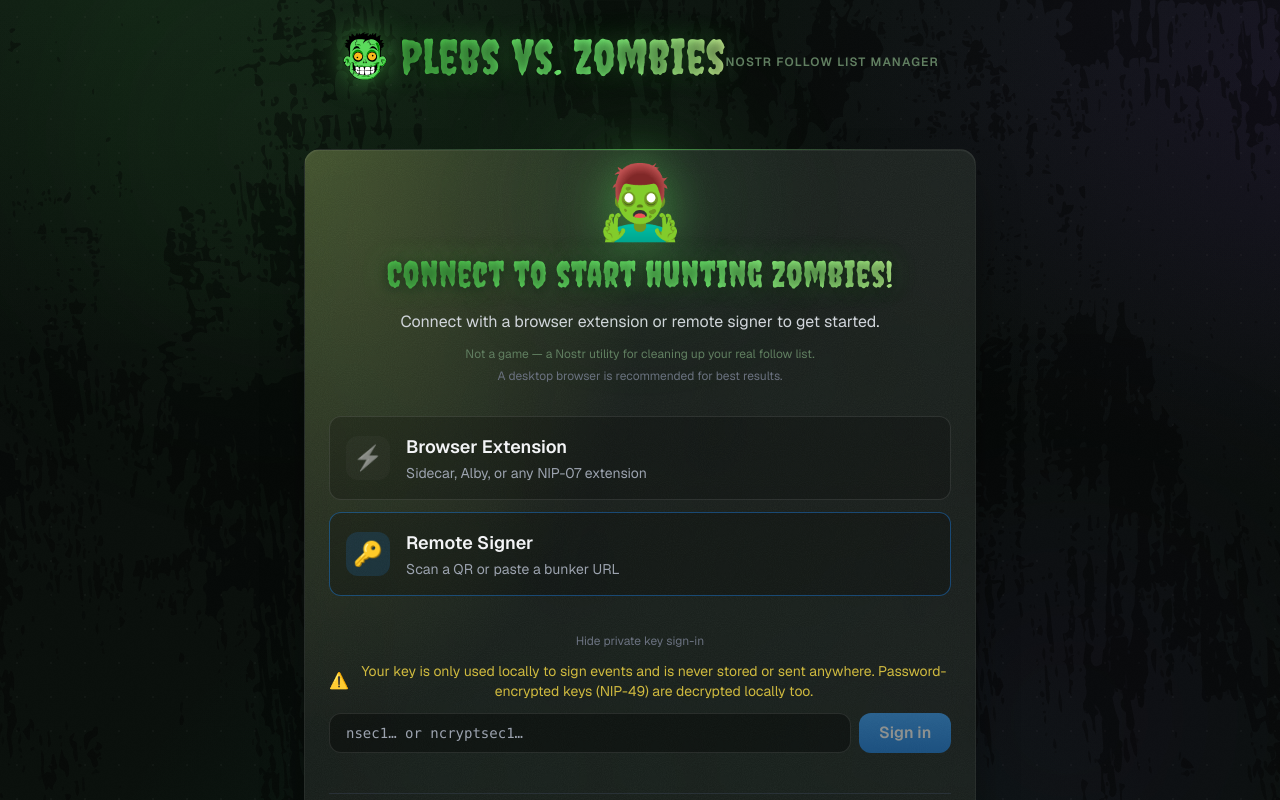
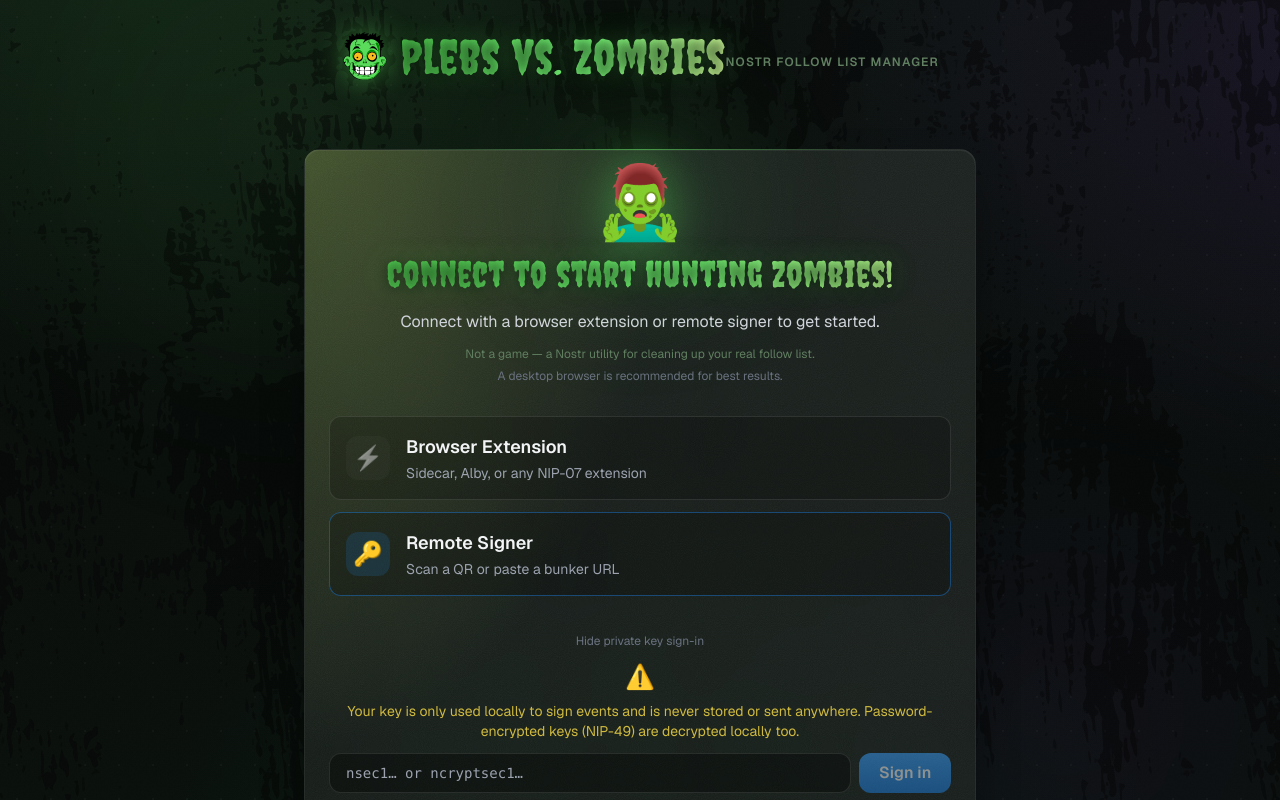
Before and after one commit to dmnyc/plebs-vs-zombies, a Vue app: page / in a window 1280 px wide. Both pictures are taken after a click on the button "Or sign in with your private key". Shown: the top 800 px of the page. Built offline with nearby package versions, Linux system fonts and the light colour scheme.

Commit message:
Landing: nsec warning icon larger, centered above the text

```diff
--- a/src/App.vue
+++ b/src/App.vue
@@ -530,8 +530,8 @@
             </button>
             <Transition name="collapse">
             <div v-if="showNsecLogin">
-              <div class="flex items-center gap-2 mb-3">
-                <span class="text-yellow-400">⚠️</span>
+              <div class="text-center mb-3">
+                <div class="text-2xl text-yellow-400 mb-2" aria-hidden="true">⚠️</div>
                 <p class="text-sm text-yellow-300/80">Your key is only used locally to sign events and is never stored or sent anywhere. Password-encrypted keys (NIP-49) are decrypted locally too.</p>
               </div>
               <input
```
